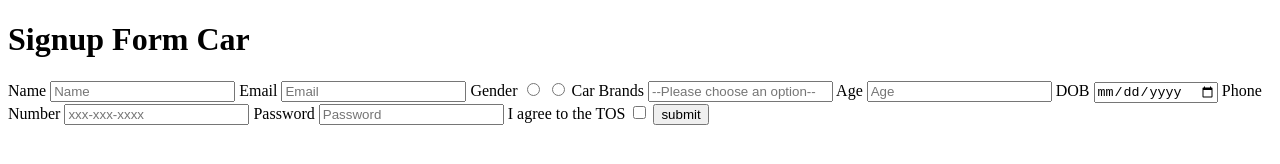
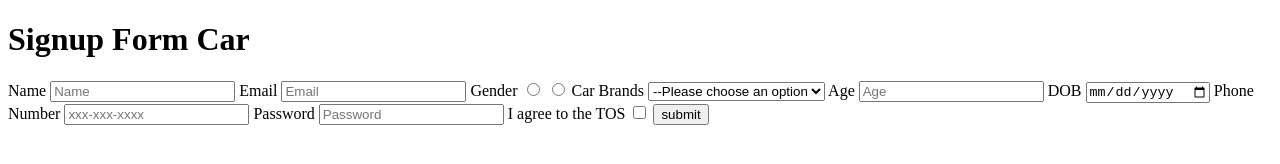
Before and after one commit to acciojob/signup-form-car-Dnyanesh9881, a website: page main.html in a window 1280 px wide. Drawn offline with Linux system fonts and the light colour scheme.

Commit message:
created a submission

```diff
--- a/main.html
+++ b/main.html
@@ -17,7 +17,9 @@
 		<input type="radio" required id="gender_m" name="gender">
 		<input type="radio" required id="gender_f" name="gender">
 		<label for="cars">Car Brands</label>
-		<input type="select" required id="cars" placeholder="--Please choose an option--">
+		<select id="cars">
+			<option>--Please choose an option</option>
+		</select>
 		<label for="age">Age</label>
 		<input type="number" required id="age" placeholder="Age">
 		<label for="dob">DOB</label>
```
